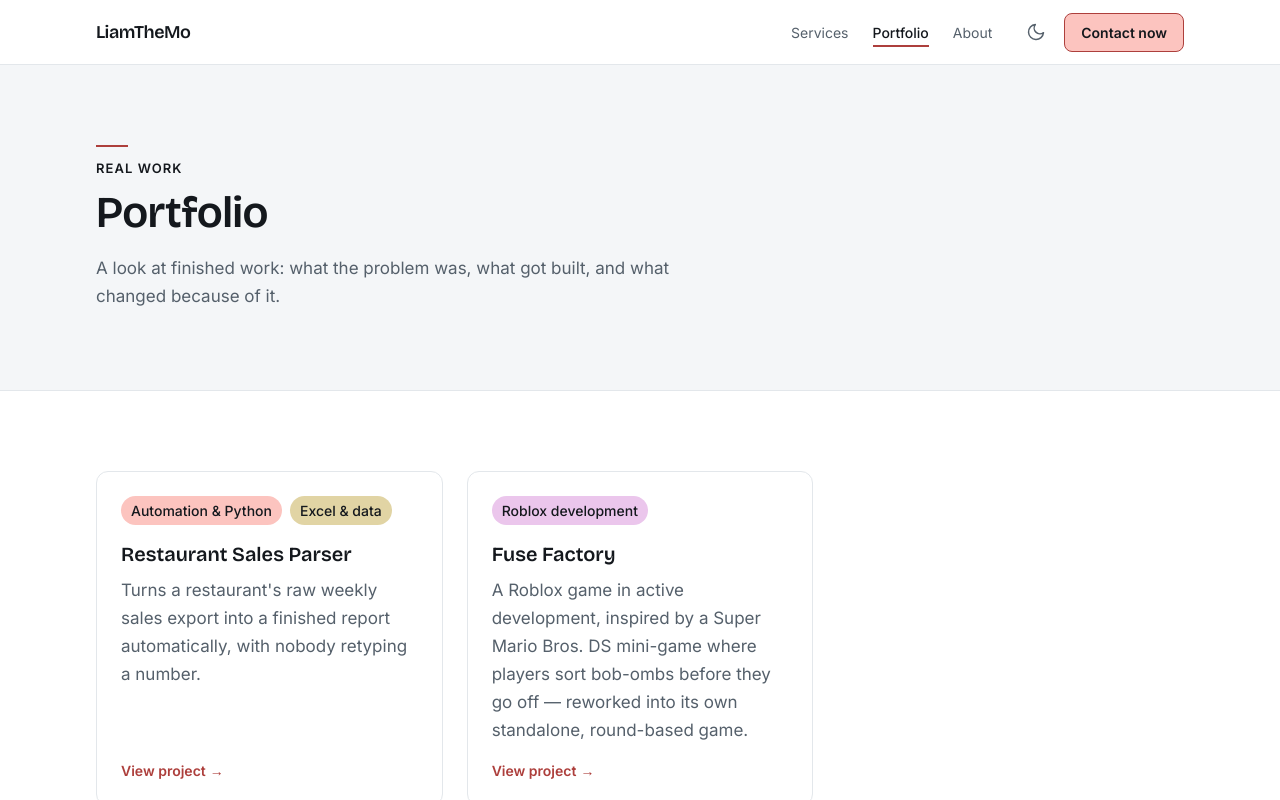
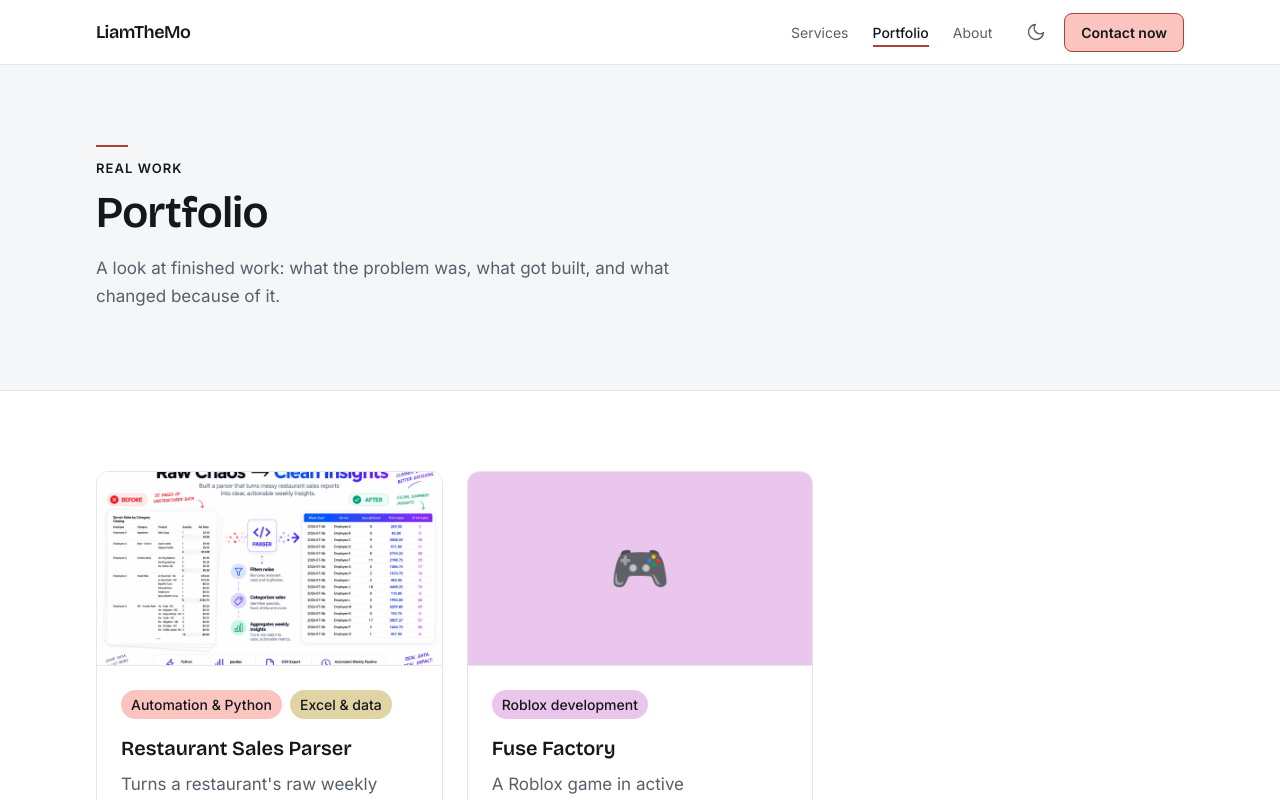
Before and after one commit to OrangeCheasy/LiamTheMo-Freelance-Website, a Next.js app in the folder liamthemo-freelance-website/: page /portfolio in a window 1280 px wide. Shown: the top 800 px of the page. Built offline with nearby package versions, Linux system fonts and the light colour scheme.

Commit message:
New portfolio cards

```diff
--- a/liamthemo-freelance-website/src/app/globals.css
+++ b/liamthemo-freelance-website/src/app/globals.css
@@ -213,6 +213,43 @@
   display: block;
 }
 
+/*
+  Same idea, for a `fill`-positioned pair stacked in one box (ProjectCard's
+  thumbnail) rather than sequential document flow. `display: none` is wrong
+  here: a browser never issues the network request for a `display: none`
+  <img>, and — confirmed by testing this against the real theme-toggle
+  button, not just a reload with a pre-set preference — it does not retroactively
+  fetch it once `display` flips to `block` later. The card was rendering
+  blank after a visitor toggled theme. `opacity: 0` keeps the element genuinely
+  laid out (same box as its visible sibling, so it reads as on-screen and
+  loads normally) while staying invisible and non-interactive.
+*/
+.theme-fill-dark {
+  opacity: 0;
+  pointer-events: none;
+}
+
+@media (prefers-color-scheme: dark) {
+  :root:not([data-theme="light"]) .theme-fill-light {
+    opacity: 0;
+    pointer-events: none;
+  }
+  :root:not([data-theme="light"]) .theme-fill-dark {
+    opacity: 1;
+    pointer-events: auto;
+  }
+}
+
+:root[data-theme="dark"] .theme-fill-light {
+  opacity: 0;
+  pointer-events: none;
+}
+
+:root[data-theme="dark"] .theme-fill-dark {
+  opacity: 1;
+  pointer-events: auto;
+}
+
 @layer base {
   html {
     /* Default; the unlayered dark blocks above override it, since unlayered
--- a/liamthemo-freelance-website/src/components/ProjectCard.tsx
+++ b/liamthemo-freelance-website/src/components/ProjectCard.tsx
@@ -1,3 +1,4 @@
+import Image from "next/image";
 import Link from "next/link";
 import type { Project } from "@/lib/types";
 import { SERVICE_META } from "@/lib/types";
@@ -5,8 +6,8 @@ import { SERVICE_META } from "@/lib/types";
 /*
   One card per case study on /portfolio (CLAUDE.md §5, §14 step 4).
 
-  Server component: a card is a link, a heading and a sentence, nothing
-  interactive beyond navigation.
+  Server component: a card is a link, a thumbnail, a heading and a sentence,
+  nothing interactive beyond navigation.
 
   The service badges are pastel fills with ink labels — legal under §9.2
   because the pastel is a filled area, never the text itself. They are real
@@ -14,15 +15,73 @@ import { SERVICE_META } from "@/lib/types";
   adjacent label repeats "this project demonstrates Automation & Python", so
   the badge is the only thing conveying that and must stay in the accessible
   name.
+
+  Thumbnail: a real screenshot when `project.images[0]` exists (§9 — real
+  screenshots beat any illustration). When a project has no screenshot yet
+  (e.g. Fuse Factory, still in development), we do not invent one — §10
+  forbids fabricated content, and that extends to images. Instead the
+  thumbnail falls back to a pastel tile in the project's first service colour
+  with that service's icon, reusing the same identity system as the chip
+  below it rather than a stock illustration.
 */
 
 export default function ProjectCard({ project }: { project: Project }) {
+  const thumb = project.images?.[0];
+  const primaryService = SERVICE_META[project.services[0]];
+
   return (
     <li>
       <Link
         href={`/portfolio/${project.slug}`}
-        className="group flex h-full flex-col rounded-xl border border-line bg-surface p-6 transition-colors hover:border-accent"
+        className="group flex h-full flex-col overflow-hidden rounded-xl border border-line bg-surface transition-colors hover:border-accent"
       >
+        <div className="relative aspect-video w-full overflow-hidden border-b border-line">
+          {thumb ? (
+            thumb.srcDark ? (
+              <>
+                {/*
+                  theme-fill-light/dark, not theme-light-only/dark-only: the
+                  display-based pair leaves the hidden image `display: none`,
+                  which stops the browser from ever fetching it (verified
+                  against the real theme-toggle button — the card stayed
+                  blank after switching theme). See the comment in
+                  globals.css next to `.theme-fill-dark`.
+                */}
+                <Image
+                  src={thumb.src}
+                  alt=""
+                  fill
+                  sizes="(min-width: 1024px) 33vw, (min-width: 640px) 50vw, 100vw"
+                  className="theme-fill-light object-cover transition-transform duration-300 group-hover:scale-[1.03]"
+                />
+                <Image
+                  src={thumb.srcDark}
+                  alt=""
+                  fill
+                  sizes="(min-width: 1024px) 33vw, (min-width: 640px) 50vw, 100vw"
+                  className="theme-fill-dark object-cover transition-transform duration-300 group-hover:scale-[1.03]"
+                />
+              </>
+            ) : (
+              <Image
+                src={thumb.src}
+                alt=""
+                fill
+                sizes="(min-width: 1024px) 33vw, (min-width: 640px) 50vw, 100vw"
+                className="object-cover transition-transform duration-300 group-hover:scale-[1.03]"
+              />
+            )
+          ) : (
+            <div
+              aria-hidden="true"
+              className={`flex h-full w-full items-center justify-center text-5xl ${primaryService.chipClass}`}
+            >
+              {primaryService.icon}
+            </div>
+          )}
+        </div>
+
+        <div className="flex flex-1 flex-col p-6">
           <div className="flex flex-wrap gap-2">
             {project.services.map((slug) => (
               <span
@@ -48,6 +107,7 @@ export default function ProjectCard({ project }: { project: Project }) {
               →
             </span>
           </span>
+        </div>
       </Link>
     </li>
   );
--- a/liamthemo-freelance-website/src/lib/types.ts
+++ b/liamthemo-freelance-website/src/lib/types.ts
@@ -68,8 +68,9 @@ export interface Project {
  * `--color-service-*` tokens in globals.css if either changes.
  *
  * TODO: this duplicates data that now exists elsewhere. `services.ts` holds the
- * same five titles and `ServiceCard.tsx` holds the same five chip classes, so
- * there are three places a service's display name can drift. They agree today.
+ * same five titles and icons, and `ServiceCard.tsx` holds the same five chip
+ * classes, so there are several places this display metadata can drift. They
+ * agree today.
  * Reconciling means deriving this from `services.ts` — which cannot live in
  * this file, since `services.ts` imports from it and the cycle would be real.
  * The derived map belongs in `services.ts` itself, with the four consumers
@@ -77,31 +78,36 @@ export interface Project {
  */
 export const SERVICE_META: Record<
   ServiceSlug,
-  { title: string; chipClass: string; chipHex: string }
+  { title: string; chipClass: string; chipHex: string; icon: string }
 > = {
   automation: {
     title: "Automation & Python",
     chipClass: "bg-service-automation",
     chipHex: "#fcc4bf",
+    icon: "🔄",
   },
   "excel-data": {
     title: "Excel & data",
     chipClass: "bg-service-excel",
     chipHex: "#e1d4a4",
+    icon: "📊",
   },
   websites: {
     title: "Websites",
     chipClass: "bg-service-websites",
     chipHex: "#ade2ca",
+    icon: "🌐",
   },
   "local-tech-help": {
     title: "Local tech help",
     chipClass: "bg-service-local",
     chipHex: "#b8d7ff",
+    icon: "🖥️",
   },
   roblox: {
     title: "Roblox development",
     chipClass: "bg-service-roblox",
     chipHex: "#ebc6ec",
+    icon: "🎮",
   },
 };
```
Lines whose indentation alone changed are shown as unchanged.
